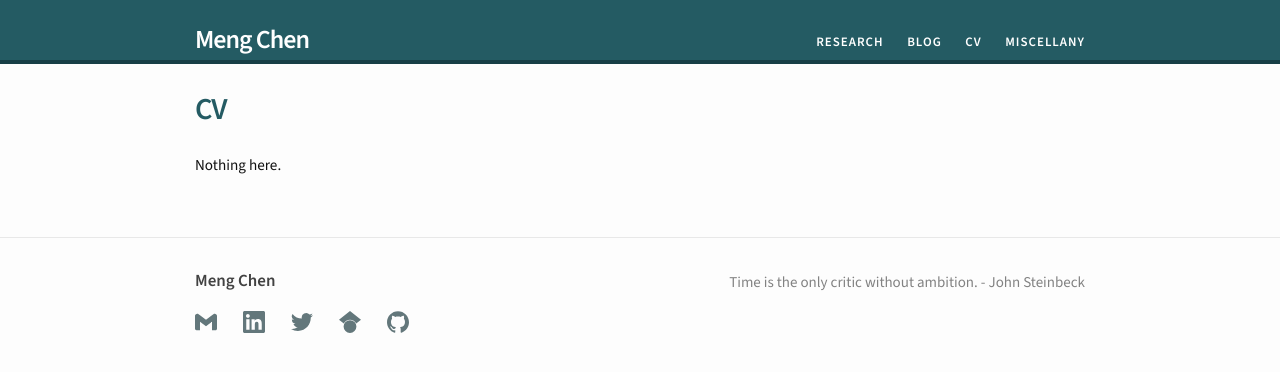
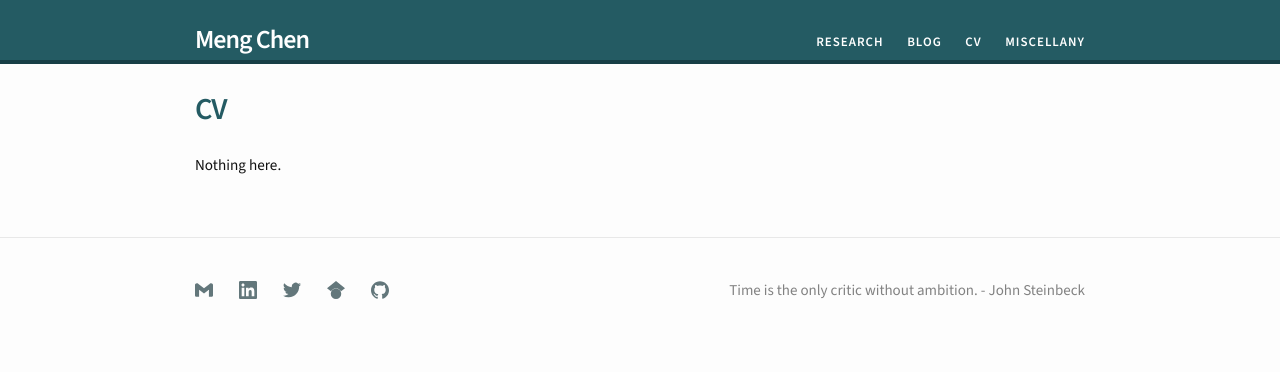
Before and after one commit to chenmengdx/chenmengdx.github.io, a Jekyll site: the page built from cv.md, in a window 1280 px wide. Shown: the top 372 px of the page. Built offline with Jekyll 4.4.1, drawn with Linux system fonts in a browser that asks for light colours.

Commit message:
Simplify footer and refine social icon sizing

```diff
--- a/_includes/footer.html
+++ b/_includes/footer.html
@@ -1,7 +1,6 @@
 <footer class="site-footer">
   <div class="wrapper footer-content">
     <div class="footer-profile">
-      <p class="footer-name">{{ site.title | escape }}</p>
       <ul class="footer-social-links" aria-label="Contact and profiles">
         {% if site.email %}
         <li>
--- a/_sass/_layout.scss
+++ b/_sass/_layout.scss
@@ -80,7 +80,7 @@
 
 .footer-content {
     display: flex;
-    align-items: flex-start;
+    align-items: center;
     justify-content: space-between;
     gap: $spacing-unit;
     font-size: 15px;
@@ -95,19 +95,12 @@
     flex-shrink: 0;
 }
 
-.footer-name {
-    margin: 0 0 6px;
-    color: $grey-color-dark;
-    font-size: 17px;
-    font-weight: 600;
-}
-
 .footer-social-links {
     display: flex;
     flex-wrap: wrap;
-    gap: 4px;
+    gap: 0;
     list-style: none;
-    margin: 0 0 0 -11px;
+    margin: 0 0 0 -13px;
 
     a {
         display: flex;
@@ -134,21 +127,22 @@
 
     svg {
         display: block;
-        width: 22px;
-        height: 22px;
+        width: 18px;
+        height: 18px;
         fill: currentColor;
     }
 }
 
 .footer-description {
     max-width: 360px;
-    margin: 2px 0 0;
+    margin: 0;
     line-height: 1.6;
 }
 
 @include media-query($on-palm) {
     .footer-content {
         flex-direction: column;
+        align-items: flex-start;
         gap: $spacing-unit / 2;
     }
 
```
